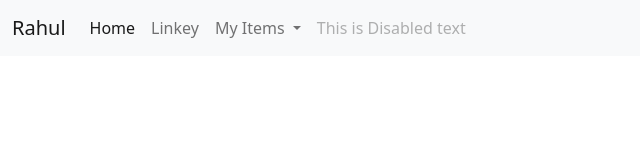
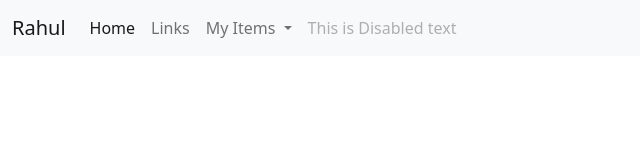
Before and after one commit to rahulkc96/Sample-Repository, a plain HTML site: page index.html in a window 1280 px wide. Shown: the full height of the page, 0-640 px from the left. Drawn offline with nearby package versions, Linux system fonts and the light colour scheme.

Commit message:
Changes made

```diff
--- a/index.html
+++ b/index.html
@@ -23,7 +23,7 @@
               <a class="nav-link active" aria-current="page" href="#">Home</a>
             </li>
             <li class="nav-item">
-              <a class="nav-link" href="#">Linkey</a>
+              <a class="nav-link" href="#">Links</a>
             </li>
             <li class="nav-item dropdown">
               <a class="nav-link dropdown-toggle" href="#" id="navbarDropdown" role="button" data-bs-toggle="dropdown" aria-expanded="false">
```
